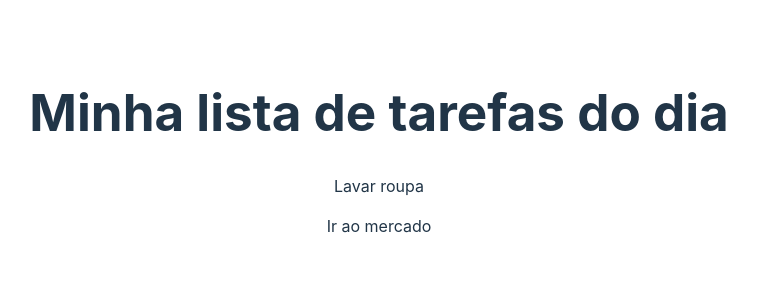
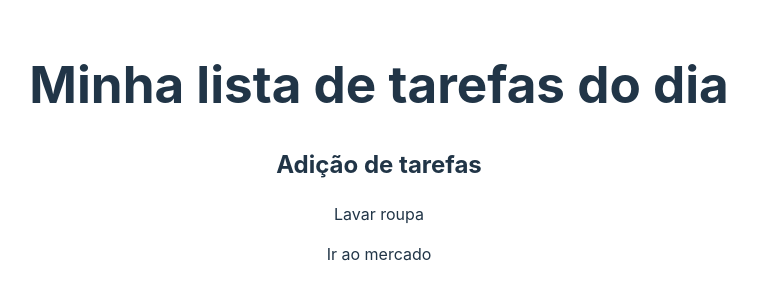
Before and after one commit to rmoraesaraujo/MiniProjetoComReactJS, a React (Vite) app: page / in a window 1280 px wide. Shown: the part 248-548 px from the top of the page, without its empty margins (261-1018 px from the left). Built offline with nearby package versions, Linux system fonts and the light colour scheme.

Commit message:
useState

```diff
--- a/src/App.jsx
+++ b/src/App.jsx
@@ -1,11 +1,14 @@
+import { useState } from 'react';
 import ItemsContainer from './ItemsContainer';
 import './App.css';
 
 function App() {
+  const [listaDeTarefas, setTaskList] = useState(['Lavar roupa', 'Ir ao mercado'])
   return (
     <div>
       <h1>Minha lista de tarefas do dia</h1>
-      <ItemsContainer listaDeTarefas={['Lavar roupa', 'Ir ao mercado']} />
+      <h2>Adição de tarefas</h2>
+      <ItemsContainer listaDeTarefas={listaDeTarefas} />
     </div>
   );
 }
```
